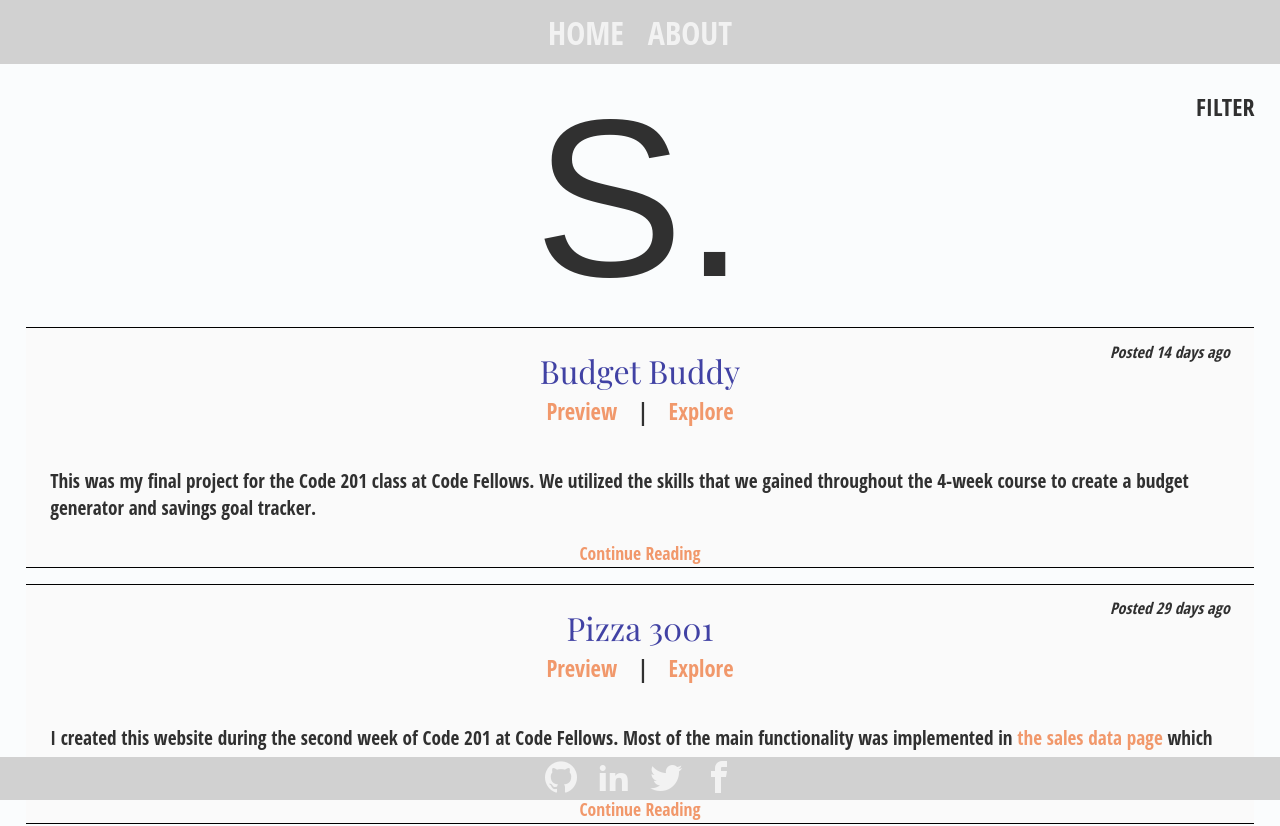
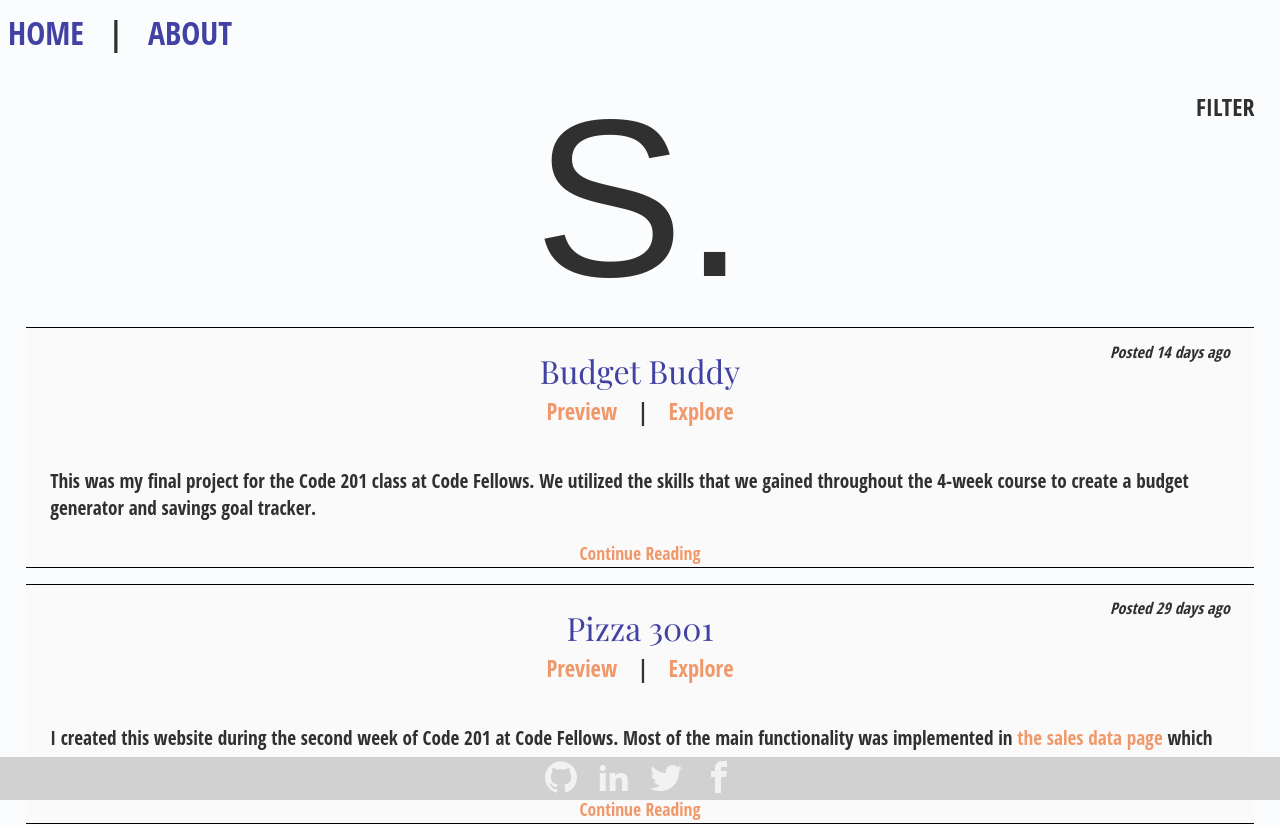
Before and after one commit to stefuhnee/portfolio, a plain HTML site: page index.html in a window 1280 px wide. Shown: the top 826 px of the page. Drawn offline with nearby package versions, Linux system fonts and the light colour scheme; files whose address does not match are found by name; a web font is replaced by a local one.

Commit message:
changed main nav bar to not be fixed, text aligned to the left, different color links

```diff
--- a/index.html
+++ b/index.html
@@ -60,6 +60,7 @@
     <nav class="main-nav">
       <ul>
         <li class="tab" data-content="projects"><a href="#">Home</a></li>
+        <li>|</li>
         <li class="tab" data-content="about"><a href="#">About</a></li>
       </ul>
     </nav>
--- a/styles/layout.css
+++ b/styles/layout.css
@@ -98,7 +98,7 @@ footer span, footer p {
 }
 
 nav.main-nav {
-  position:  fixed;
+  position: absolute;
   z-index: 5;
   height: 8vmin;
   top:  0;
@@ -114,6 +114,10 @@ nav.main-nav ul {
 nav.main-nav li {
   padding: 0 .5rem;
   height:  100%;
+}
+
+nav.main-nav a {
+  color: #4142A4;
 }
 
 nav.social {
--- a/styles/module.css
+++ b/styles/module.css
@@ -38,6 +38,10 @@ nav.social li, nav.main-nav li {
   display: inline;
 }
 
+nav.main-nav li {
+
+}
+
 nav.social {
   text-align: center;
   font-size: 4vmin;
@@ -46,8 +50,8 @@ nav.social {
 
 nav.main-nav {
   font-size: 4vmin;
-  background-color: #d1d1d1;
-  text-align:center;
+  background-color: #fafcfd;
+  text-align:left;
   display: table;
 }
 
--- a/styles/state.css
+++ b/styles/state.css
@@ -12,7 +12,7 @@ a:hover {}
   display: none;
 }
 
-.main-nav li:hover {
+.main-nav a:hover {
   background-color: #f1986b;
 }
 
```
